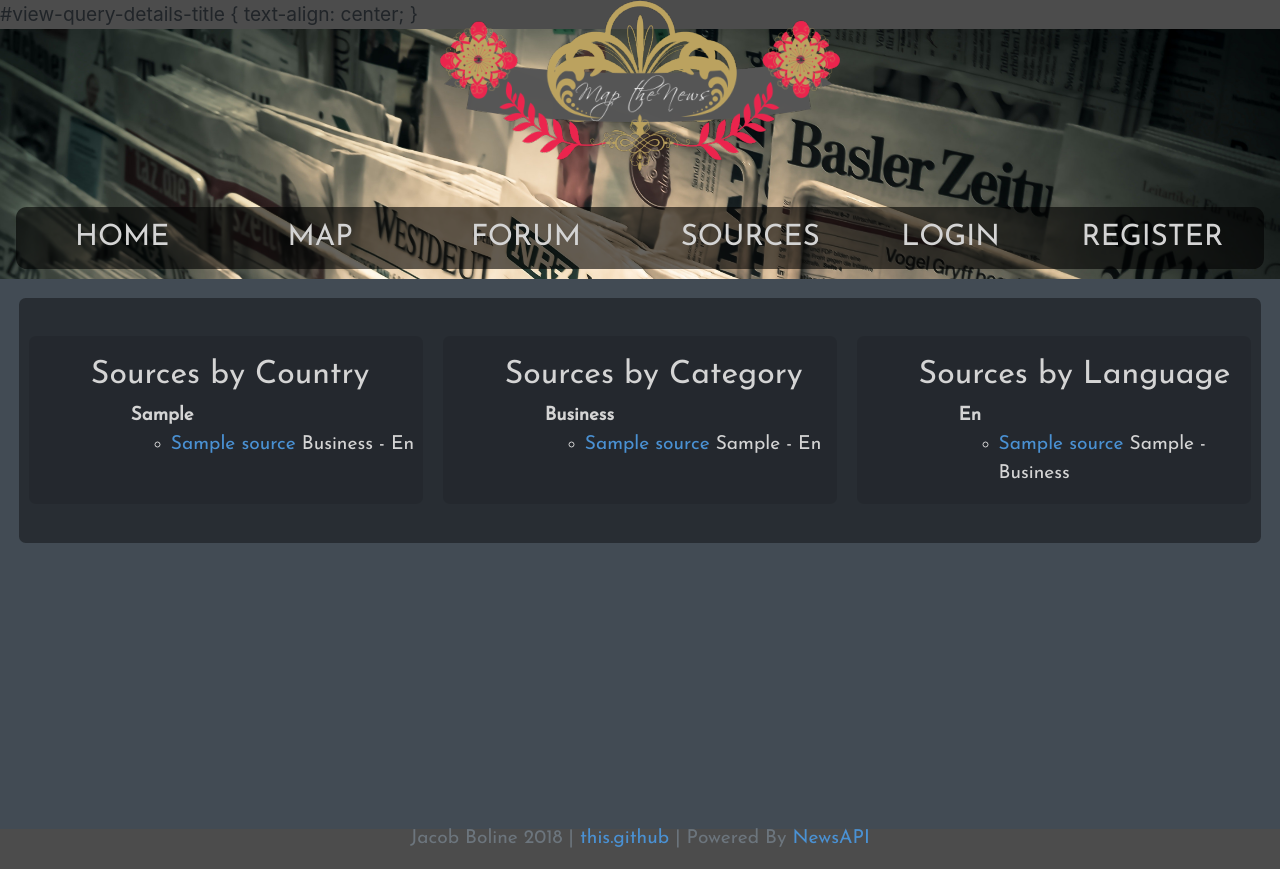
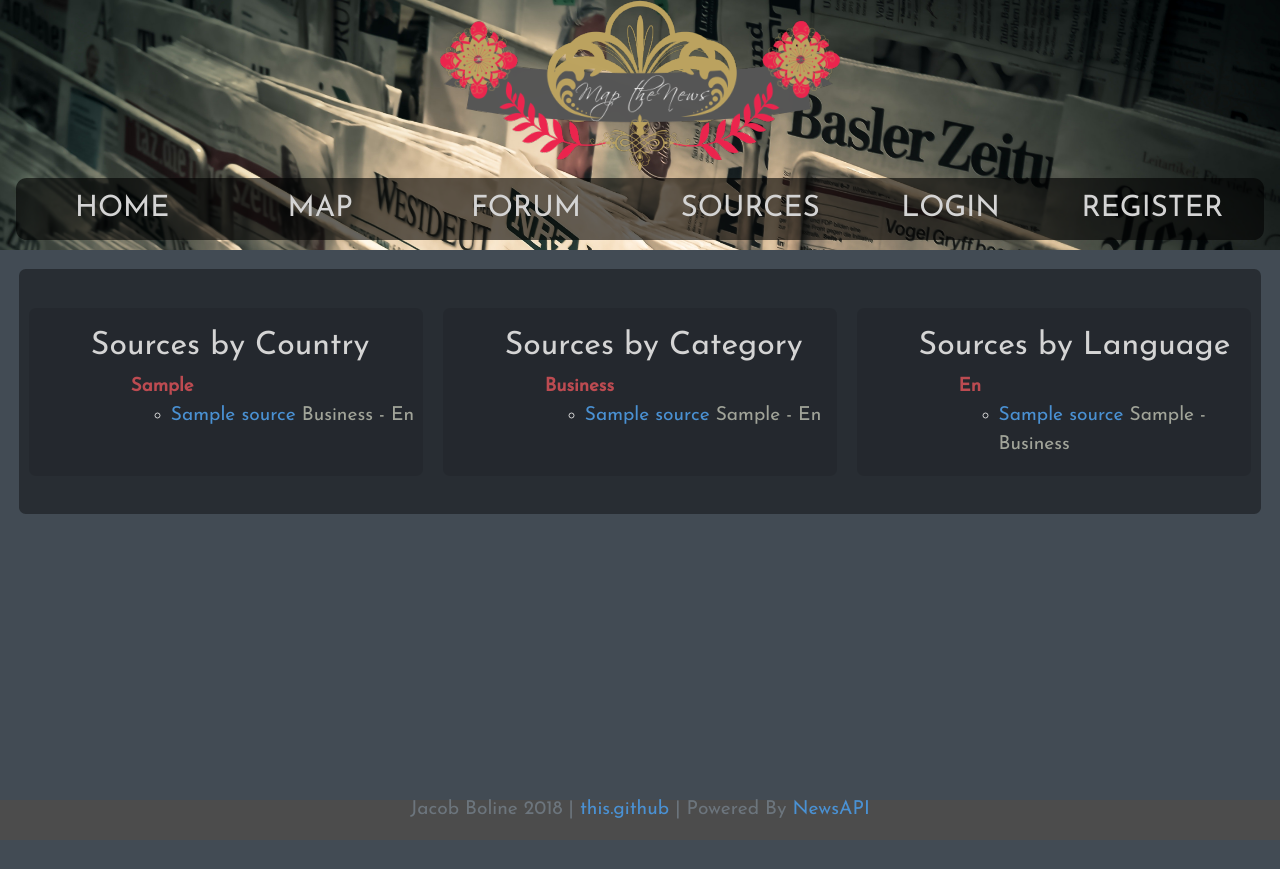
Before and after one commit to yc5424tl/geodjango_news_map, a Django app: page /sources/ in a window 1280 px wide. After the commit the page ends 819 px from the top, so only its background shows below. Run offline with Django 3.2, Linux system fonts and the light colour scheme; tables that the repository leaves empty hold one stand-in row (values such as "Sample post"); some libraries are stand-ins or nearby versions; some web fonts are replaced.

Commit message:
modified view_sources style along with root

```diff
--- a/geodjango_news_map_web/static/css/view_query.css
+++ b/geodjango_news_map_web/static/css/view_query.css
@@ -99,7 +99,7 @@ th {
 
 #articles-wrapper {
     background-color: var(--main-dark);;
-    border-radius: 8pt;
+    border-radius: 5pt;
     padding: 0;
     margin-top: 2em;
 }
--- a/geodjango_news_map_web/static/css/view_sources.css
+++ b/geodjango_news_map_web/static/css/view_sources.css
@@ -27,6 +27,9 @@
     }
 }
 
+.src-details {
+    color: var(--main-accent-1);
+}
 
 
 
@@ -96,6 +99,11 @@
 
 /*============================= COLUMNS =============================*/
 
+
+.view-sources-cat-head {
+
+}
+
 .sources {
     margin: 2em 0.5em 2em;
     padding-left: 5%;
@@ -112,6 +120,7 @@
     font-weight: 800;
     margin-top: 20px;
     margin-bottom: 10px;
+    color: var(--aux-accent-3);
 }
 
 #middle-src-card {
--- a/templates/general/new_query.html
+++ b/templates/general/new_query.html
@@ -21,7 +21,7 @@
     </div>
     <div class="row new-query-div lower">
         <div class="col"></div>
-        <div class="col-6 new-query-body-ctr">
+        <div class="col-6" id="new-query-body-ctr">
             <form id="new-query-form" method="post" action="{% url 'new_query' %}">
                 {% csrf_token %}
                 {{ search_form.as_p }}
--- a/templates/general/root.html
+++ b/templates/general/root.html
@@ -29,9 +29,7 @@
             <img src="{% static 'img/mtn_330-66x142-crop.png' %}" alt="logo" id="logo-lg">
             <img src="{% static 'img/mtn_256x110-crop.png' %}" alt="logo" id="logo-md">
         </div>
-#view-query-details-title {
-    text-align: center;
-}
+
         <div id="main" class="container-fluid">
 
             <nav class="navbar navbar-expand-md px-0" id="navbar">
--- a/templates/general/view_sources.html
+++ b/templates/general/view_sources.html
@@ -35,7 +35,7 @@
                                             {% for source in country.list %}
                                                 <li>
                                                     <a href="{{ source.url }}">{{ source.name }}</a>
-                                                    <span>{{ source.category|capfirst }} - {{ source.full_lang }}</span>
+                                                    <span class="src-details">{{ source.category|capfirst }} - {{ source.full_lang }}</span>
                                                 </li>
                                             {% endfor %}
                                         </ul>
@@ -64,7 +64,7 @@
                                             {% for source in category.list %}
                                                 <li>
                                                     <a href="{{ source.url }}">{{ source.name }}</a>
-                                                    <span>{{ source.country }} - {{ source.full_lang }}</span>
+                                                    <span class="src-details">{{ source.country }} - {{ source.full_lang }}</span>
                                                 </li>
                                             {% endfor %}
                                         </ul>
@@ -93,7 +93,7 @@
                                                 {% for source in full_lang.list %}
                                                     <li>
                                                         <a href="{{ source.url }}">{{ source.name }}</a>
-                                                        <span>{{ source.country }} - {{ source.category|capfirst }}</span>
+                                                        <span class="src-details">{{ source.country }} - {{ source.category|capfirst }}</span>
                                                     </li>
                                                 {% endfor %}
                                             </ul>
@@ -121,7 +121,7 @@
                                 {% for source in country.list %}
                                     <li>
                                         <a href="{{ source.url }}">{{ source.name }}</a>
-                                        <span>{{ source.category|capfirst }} - {{ source.full_lang }}</span>
+                                        <span class="src-details">{{ source.category|capfirst }} - {{ source.full_lang }}</span>
                                     </li>
                                 {% endfor %}
                             </ul>
@@ -140,7 +140,7 @@
                                 {% for source in category.list %}
                                     <li>
                                         <a href="{{ source.url }}">{{ source.name }}</a>
-                                        <span>{{ source.country }} - {{ source.full_lang }}</span>
+                                        <span class="src-details">{{ source.country }} - {{ source.full_lang }}</span>
                                     </li>
                                 {% endfor %}
                             </ul>
@@ -159,7 +159,7 @@
                                 {% for source in full_lang.list %}
                                     <li>
                                         <a href="{{ source.url }}">{{ source.name }}</a>
-                                        <span>{{ source.country }} - {{ source.category|capfirst }}</span>
+                                        <span class="src-details">{{ source.country }} - {{ source.category|capfirst }}</span>
                                     </li>
                                 {% endfor %}
                             </ul>
```
Also changed, not shown: geodjango_news_map_web/static/css/new_query.css (+14 -2 lines).
